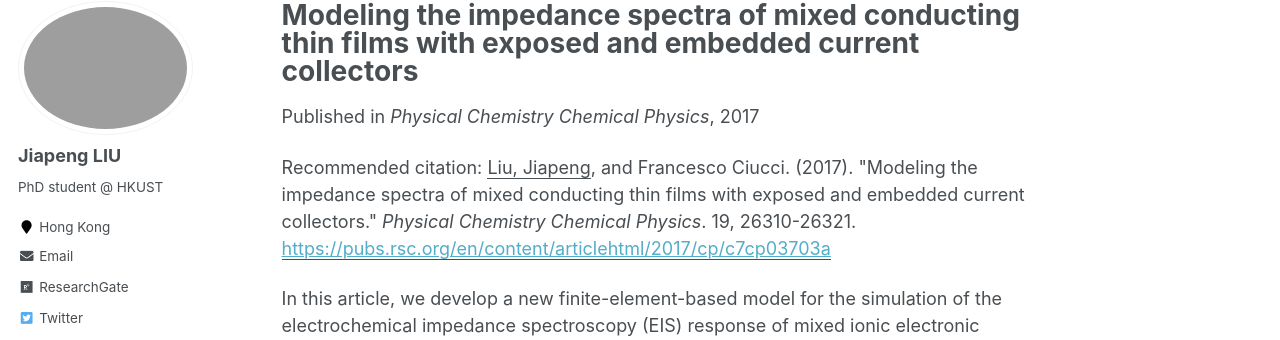
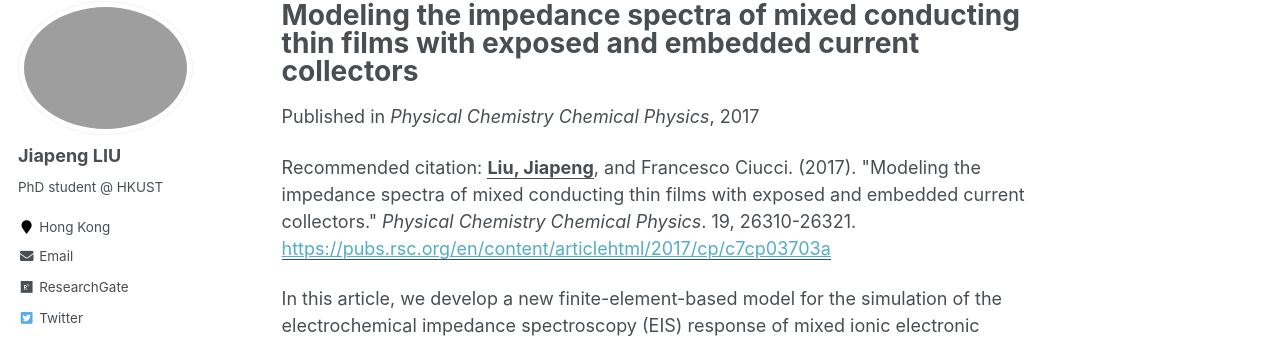
Before and after one commit to jiapeng-liu/jiapeng-liu.github.io, a Jekyll site: the page built from _publications/2017-MIEC-PCCP.md, in a window 1280 px wide. Shown: the part 117-457 px from the top of the page. Built offline with Jekyll 4.4.1, drawn with Linux system fonts in a browser that asks for light colours; some web fonts are replaced.

```diff
--- a/_publications/2017-MIEC-PCCP.md
+++ b/_publications/2017-MIEC-PCCP.md
@@ -6,7 +6,7 @@ excerpt: ''
 date: 2017-09-18
 venue: 'Physical Chemistry Chemical Physics'
 paperurl: 'https://pubs.rsc.org/en/content/articlehtml/2017/cp/c7cp03703a'
-citation: '<u>Liu, Jiapeng</u>, and Francesco Ciucci. (2017). &quot;Modeling the impedance spectra of mixed conducting thin films with exposed and embedded current collectors.&quot; <i>Physical Chemistry Chemical Physics</i>. 19, 26310-26321.'
+citation: '<u><b>Liu, Jiapeng</b></u>, and Francesco Ciucci. (2017). &quot;Modeling the impedance spectra of mixed conducting thin films with exposed and embedded current collectors.&quot; <i>Physical Chemistry Chemical Physics</i>. 19, 26310-26321.'
 ---
 In this article, we develop a new finite-element-based model for the simulation of the electrochemical impedance spectroscopy (EIS) response of mixed ionic electronic conducting (MIEC) thin films. We first validated the model against experimental data for Sm-doped CeO2 (SDC) symmetrical films deposited on an yittria-stabilized ZrO2 (YSZ) substrate, a pure ionic conductor. We first studied the configuration where the patterned electrodes are placed on top of the MIEC (“exposed” configuration). Our model is capable of correctly reproducing the EIS response and the total capacitance, together with their dependence on the oxygen partial pressure. Furthermore, we were able to show, in agreement with experiments, that the area specific resistance (Rp) is relatively insensitive to the density of triple phase boundaries. As a second step, we studied the configuration where the metal current collector is directly deposited on the ionic conductor and is, therefore, “embedded” into the MIEC. We were again able to reproduce the experimental EIS response. We also discovered that at sufficiently high frequencies, the EIS deviates from a traditional RC-type response, leading to features attributable to the coupling ionic and electronic transport. This coupling ultimately adds to the area specific resistance. The latter, however, can be minimized if the film is sufficiently thick or if the current collector configuration is chosen judiciously.
 
```
